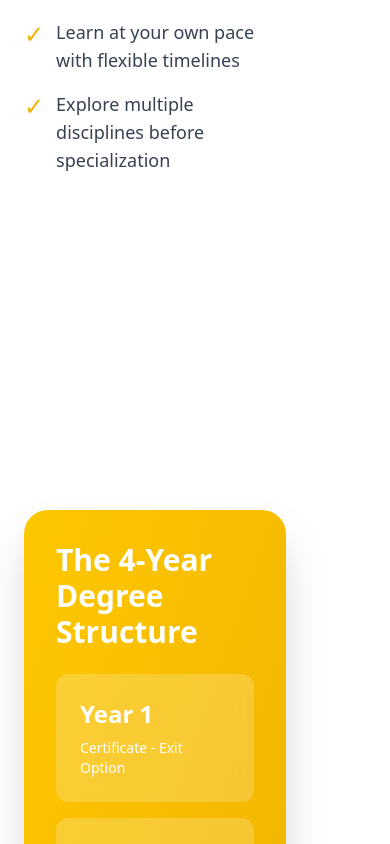
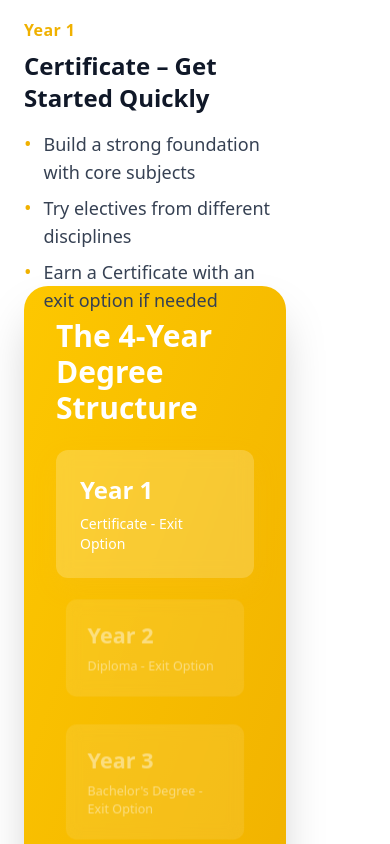
Before and after one commit to ayushkumar320/frontendMALS, a React (Vite) app: page / in a window 390 px wide. Shown: the part 6720-7564 px from the top of the page. Built offline with nearby package versions, Linux system fonts and the light colour scheme.

Commit message:
scroll animation

```diff
--- a/src/components/Nep.jsx
+++ b/src/components/Nep.jsx
@@ -15,15 +15,27 @@ export function NEP2020() {
   const statsRefs = useRef([]);
   const featureRefs = useRef([]);
   const benefitRefs = useRef([]);
+  // Refs for the pinned 4-year walkthrough
+  const degreeSectionRef = useRef(null);
+  const yearCardRefs = useRef([]);
+  const yearDetailRefs = useRef([]);
+  const benefitsSectionRef = useRef(null);
 
   useEffect(() => {
+    // Clean up any existing ScrollTriggers
+    const ctx = gsap.context(() => {
       // Hero title typewriter animation
       const heroTitle = 'National Education Policy';
       const heroTitleWords = heroTitle.split(' ');
+      if (heroTitleRef.current) {
         heroTitleRef.current.innerHTML = heroTitleWords
-      .map((word) => `<span class="inline-block opacity-0 mr-3">${word}</span>`)
+          .map(
+            (word) => `<span class="inline-block opacity-0 mr-3">${word}</span>`
+          )
           .join('');
+      }
 
+      if (heroTitleRef.current && heroTitleRef.current.children.length > 0) {
         gsap.to(heroTitleRef.current.children, {
           opacity: 1,
           y: 0,
@@ -36,15 +48,24 @@ export function NEP2020() {
             toggleActions: 'play none none none',
           },
         });
+      }
 
       // Hero subtitle typewriter
       const heroSubtitle =
         'Making education flexible, accessible, and transformative for every college student';
       const heroSubWords = heroSubtitle.split(' ');
+      if (heroSubtitleRef.current) {
         heroSubtitleRef.current.innerHTML = heroSubWords
-      .map((word) => `<span class="inline-block opacity-0 mr-2">${word}</span>`)
+          .map(
+            (word) => `<span class="inline-block opacity-0 mr-2">${word}</span>`
+          )
           .join('');
+      }
 
+      if (
+        heroSubtitleRef.current &&
+        heroSubtitleRef.current.children.length > 0
+      ) {
         gsap.to(heroSubtitleRef.current.children, {
           opacity: 1,
           duration: 0.2,
@@ -55,16 +76,19 @@ export function NEP2020() {
             toggleActions: 'play none none none',
           },
         });
+      }
 
       // "What is NEP 2020?" title typewriter
       const whatTitle = 'What is NEP 2020?';
       const whatTitleChars = whatTitle.split('');
+      if (whatIsNEPTitleRef.current) {
         whatIsNEPTitleRef.current.innerHTML = whatTitleChars
           .map(
             (char) =>
               `<span class="inline-block opacity-0">${char === ' ' ? '&nbsp;' : char}</span>`
           )
           .join('');
+      }
 
       gsap.to(whatIsNEPTitleRef.current.children, {
         opacity: 1,
@@ -161,12 +185,14 @@ export function NEP2020() {
       // "Why It Matters to You" title typewriter
       const benefitsTitle = 'Why It Matters to You';
       const benefitsTitleChars = benefitsTitle.split('');
+      if (benefitsTitleRef.current) {
         benefitsTitleRef.current.innerHTML = benefitsTitleChars
           .map(
             (char) =>
               `<span class="inline-block opacity-0">${char === ' ' ? '&nbsp;' : char}</span>`
           )
           .join('');
+      }
 
       gsap.to(benefitsTitleRef.current.children, {
         opacity: 1,
@@ -203,9 +229,13 @@ export function NEP2020() {
       // CTA title typewriter
       const ctaTitle = 'Ready to Learn Your Way?';
       const ctaTitleWords = ctaTitle.split(' ');
+      if (ctaTitleRef.current) {
         ctaTitleRef.current.innerHTML = ctaTitleWords
-      .map((word) => `<span class="inline-block opacity-0 mr-3">${word}</span>`)
+          .map(
+            (word) => `<span class="inline-block opacity-0 mr-3">${word}</span>`
+          )
           .join('');
+      }
 
       gsap.to(ctaTitleRef.current.children, {
         opacity: 1,
@@ -218,6 +248,88 @@ export function NEP2020() {
           toggleActions: 'play none none none',
         },
       });
+
+      // 4-Year pinned walkthrough - Simplified and working implementation
+      if (degreeSectionRef.current) {
+        const cards = yearCardRefs.current.filter(Boolean);
+        const details = yearDetailRefs.current.filter(Boolean);
+
+        if (cards.length === 4 && details.length === 4) {
+          // Set initial states
+          gsap.set(cards.slice(1), {
+            scale: 0.9,
+            opacity: 0.5,
+            boxShadow: 'none',
+          });
+          gsap.set(cards[0], {
+            scale: 1,
+            opacity: 1,
+            boxShadow: '0 10px 25px rgba(251, 191, 36, 0.2)',
+          });
+
+          gsap.set(details.slice(1), { opacity: 0, y: 15 });
+          gsap.set(details[0], { opacity: 1, y: 0 });
+
+          // Create ScrollTrigger with pin
+          ScrollTrigger.create({
+            trigger: degreeSectionRef.current,
+            start: 'top top',
+            end: '+=1200vh',
+            pin: true,
+            pinSpacing: true,
+            scrub: 2,
+            snap: {
+              snapTo: [0, 0.25, 0.5, 0.75, 1],
+              duration: 0.8,
+              ease: 'power2.inOut',
+              delay: 0.2,
+            },
+            onUpdate: (self) => {
+              const progress = self.progress;
+              let activeIndex = 0;
+
+              // Require much more scrolling between transitions
+              if (progress >= 0.85) activeIndex = 3;
+              else if (progress >= 0.65) activeIndex = 2;
+              else if (progress >= 0.35) activeIndex = 1;
+              else activeIndex = 0;
+
+              // Animate cards
+              cards.forEach((card, i) => {
+                if (i === activeIndex) {
+                  gsap.to(card, {
+                    scale: 1,
+                    opacity: 1,
+                    boxShadow: '0 10px 25px rgba(251, 191, 36, 0.2)',
+                    duration: 0.3,
+                  });
+                } else {
+                  gsap.to(card, {
+                    scale: 0.9,
+                    opacity: 0.5,
+                    boxShadow: 'none',
+                    duration: 0.3,
+                  });
+                }
+              });
+
+              // Animate details
+              details.forEach((detail, i) => {
+                if (i === activeIndex) {
+                  gsap.to(detail, { opacity: 1, y: 0, duration: 0.3 });
+                } else {
+                  gsap.to(detail, { opacity: 0, y: 15, duration: 0.3 });
+                }
+              });
+            },
+          });
+        }
+      }
+    }, degreeSectionRef.current); // gsap.context scope
+
+    return () => {
+      ctx.revert(); // Clean up all animations in this context
+    };
   }, []);
 
   const features = [
@@ -266,6 +378,46 @@ export function NEP2020() {
     'Seamless credit transfer between institutions',
     'Global recognition with international standards',
     'Practical skills alongside theoretical knowledge',
+  ];
+
+  // Year-wise details for the pinned walkthrough
+  const yearDetails = [
+    {
+      year: 'Year 1',
+      title: 'Certificate – Get Started Quickly',
+      points: [
+        'Build a strong foundation with core subjects',
+        'Try electives from different disciplines',
+        'Earn a Certificate with an exit option if needed',
+      ],
+    },
+    {
+      year: 'Year 2',
+      title: 'Diploma – Skill Up & Specialize',
+      points: [
+        'Focus tighter on your chosen track',
+        'Add in-demand vocational/industry skills',
+        'Diploma exit option to start working earlier',
+      ],
+    },
+    {
+      year: 'Year 3',
+      title: "Bachelor's Degree – Career Ready",
+      points: [
+        'Complete a full UG program with projects/internships',
+        'Eligible for most jobs and higher studies',
+        'Exit option available after a recognized degree',
+      ],
+    },
+    {
+      year: 'Year 4',
+      title: 'Honours/Research – Go Deeper',
+      points: [
+        'Advanced specialization with research exposure',
+        'Best suited for R&D, academia and top PG programs',
+        'Stand out with an Honours/Research credential',
+      ],
+    },
   ];
 
   return (
@@ -453,11 +605,18 @@ export function NEP2020() {
       </section>
 
       {/* Benefits Section */}
-      <section id="benefits" className="py-20 bg-white">
+      <section
+        id="benefits"
+        ref={benefitsSectionRef}
+        className="py-20 bg-white min-h-screen"
+      >
         <div className="container mx-auto px-6">
           <div className="max-w-6xl mx-auto">
-            <div className="grid grid-cols-1 lg:grid-cols-2 gap-12 items-center">
-              <div>
+            <div
+              ref={degreeSectionRef}
+              className="grid grid-cols-1 lg:grid-cols-2 gap-12 items-start"
+            >
+              <div className="relative min-h-[360px]">
                 <h2
                   ref={benefitsTitleRef}
                   className="text-5xl font-serif font-bold text-gray-900 mb-6"
@@ -468,41 +627,69 @@ export function NEP2020() {
                   your academic journey to match your career aspirations and
                   personal interests.
                 </p>
-                <ul className="space-y-4">
-                  {benefits.map((benefit, index) => (
+                {/* Year-by-year details that cross-fade while scrolling */}
+                <div aria-live="polite" className="relative mt-6 h-[220px]">
+                  {yearDetails.map((d, i) => (
+                    <div
+                      key={d.year}
+                      ref={(el) => (yearDetailRefs.current[i] = el)}
+                      className="absolute inset-0"
+                    >
+                      <div className="text-yellow-500 font-semibold tracking-wide mb-2">
+                        {d.year}
+                      </div>
+                      <h3 className="text-2xl font-bold text-gray-900 mb-4">
+                        {d.title}
+                      </h3>
+                      <ul className="space-y-2">
+                        {d.points.map((p) => (
                           <li
-                      key={index}
-                      ref={(el) => (benefitRefs.current[index] = el)}
+                            key={p}
                             className="flex items-start gap-3 text-gray-700"
                           >
-                      <span className="text-yellow-500 text-2xl shrink-0">
-                        ✓
+                            <span className="text-yellow-500 text-xl shrink-0">
+                              •
                             </span>
-                      <span className="text-lg">{benefit}</span>
+                            <span className="text-lg">{p}</span>
                           </li>
                         ))}
                       </ul>
                     </div>
+                  ))}
+                </div>
+              </div>
 
-              <div>
+              <div className="flex items-center justify-center min-h-[500px] lg:mt-16">
                 <div className="bg-linear-to-br from-yellow-400 to-yellow-500 p-8 rounded-3xl shadow-2xl text-white">
                   <h3 className="text-3xl font-bold mb-6">
                     The 4-Year Degree Structure
                   </h3>
                   <div className="space-y-4">
-                    <div className="bg-white/20 backdrop-blur-sm p-6 rounded-xl">
+                    <div
+                      ref={(el) => (yearCardRefs.current[0] = el)}
+                      className="bg-white/20 backdrop-blur-sm p-6 rounded-xl"
+                    >
                       <div className="text-2xl font-bold mb-2">Year 1</div>
                       <p className="text-sm">Certificate - Exit Option</p>
                     </div>
-                    <div className="bg-white/20 backdrop-blur-sm p-6 rounded-xl">
+                    <div
+                      ref={(el) => (yearCardRefs.current[1] = el)}
+                      className="bg-white/20 backdrop-blur-sm p-6 rounded-xl"
+                    >
                       <div className="text-2xl font-bold mb-2">Year 2</div>
                       <p className="text-sm">Diploma - Exit Option</p>
                     </div>
-                    <div className="bg-white/20 backdrop-blur-sm p-6 rounded-xl">
+                    <div
+                      ref={(el) => (yearCardRefs.current[2] = el)}
+                      className="bg-white/20 backdrop-blur-sm p-6 rounded-xl"
+                    >
                       <div className="text-2xl font-bold mb-2">Year 3</div>
                       <p className="text-sm">Bachelor's Degree - Exit Option</p>
                     </div>
-                    <div className="bg-white/30 backdrop-blur-sm p-6 rounded-xl border-2 border-white">
+                    <div
+                      ref={(el) => (yearCardRefs.current[3] = el)}
+                      className="bg-white/30 backdrop-blur-sm p-6 rounded-xl border-2 border-white"
+                    >
                       <div className="text-2xl font-bold mb-2">Year 4</div>
                       <p className="text-sm">
                         Bachelor's with Honours/Research
```
Lines whose indentation alone changed are shown as unchanged.
